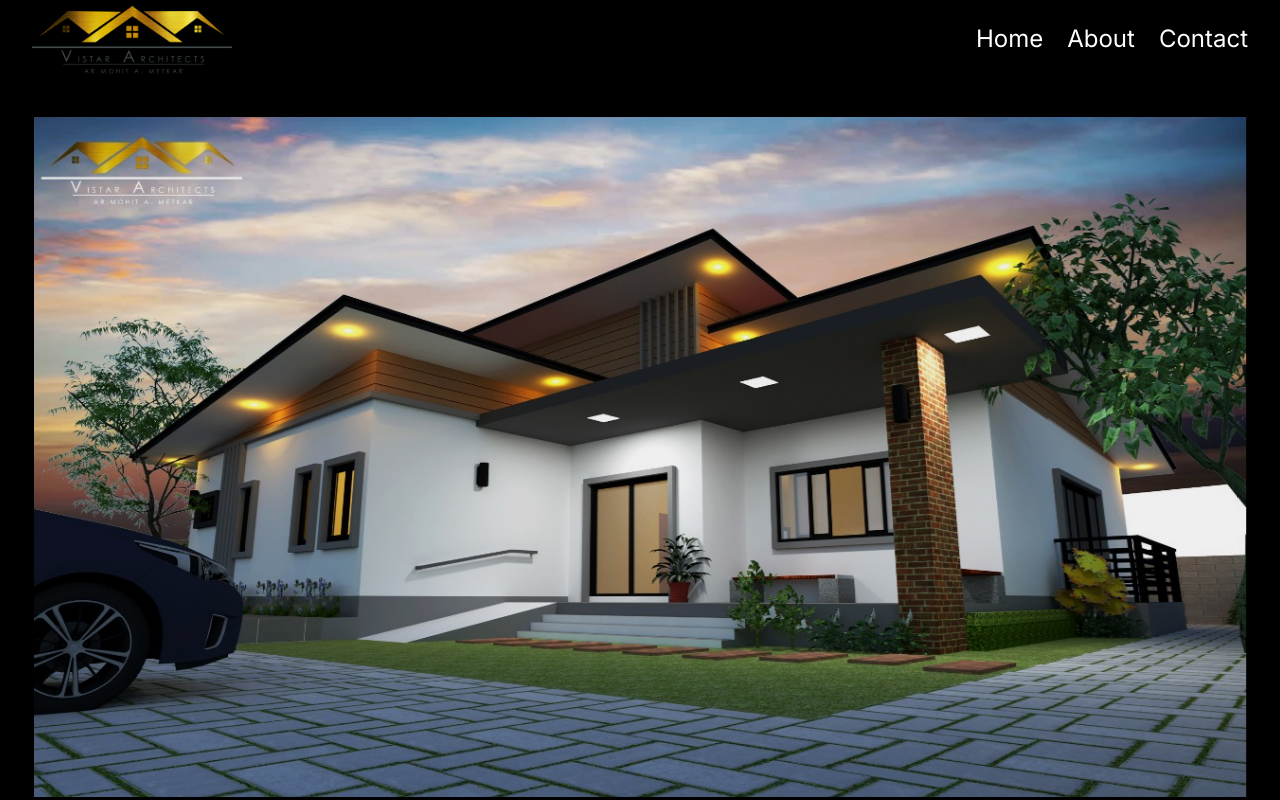
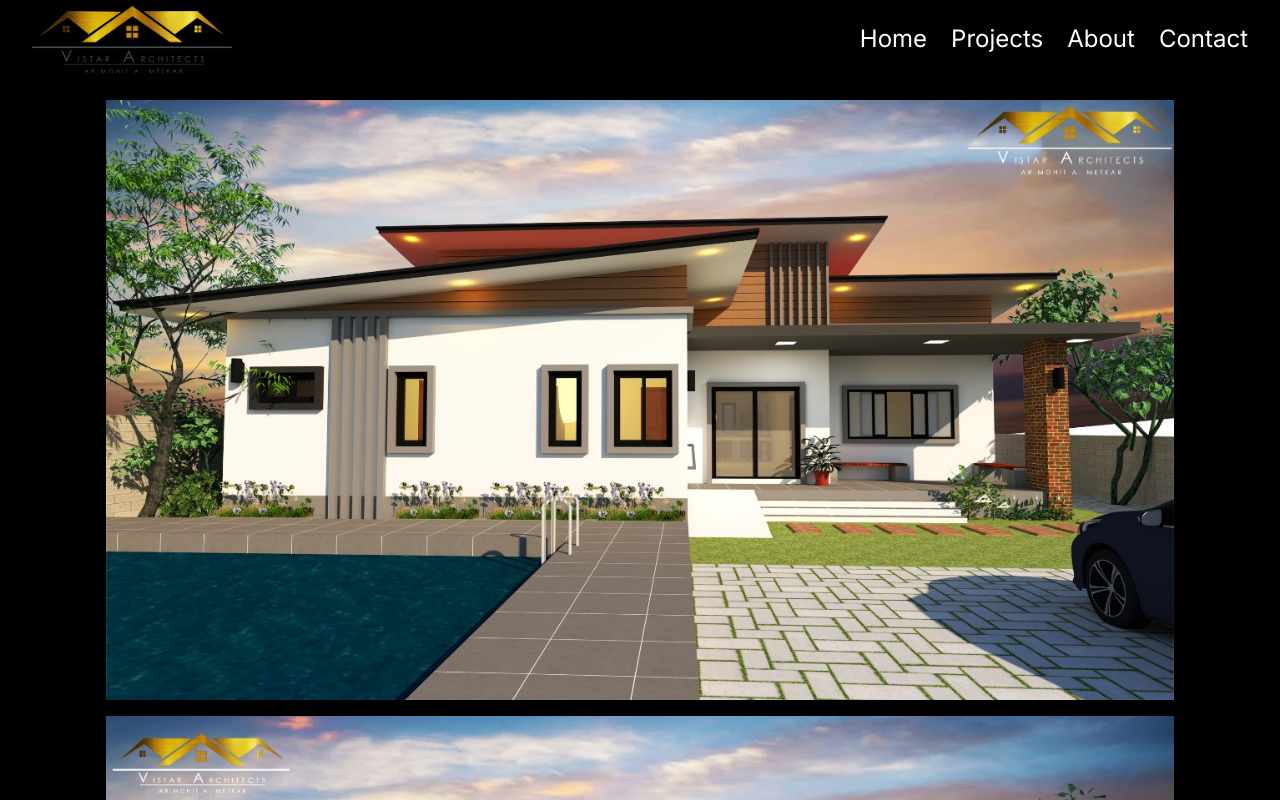
Before and after one commit to darshankharche/vistar-architects, a React (Create React App) app: page / in a window 1280 px wide. Shown: the top 800 px of the page. Built offline with nearby package versions, Linux system fonts and the light colour scheme.

Commit message:
updated details

```diff
--- a/src/App.css
+++ b/src/App.css
@@ -1,5 +1,6 @@
 *{
   box-sizing: border-box;
+  transition: 250ms color linear;
 }
 
 body{
@@ -55,6 +56,15 @@ ul a{
   text-decoration: none;
 }
 
+.home-images{
+  display: flex;
+  justify-content: space-between;
+  gap: 1em;
+  flex-wrap: wrap;
+  max-width: 1100px;
+  margin: 0 auto;
+  padding: 1em;
+}
 
 .carousel{
   padding: 2em;
@@ -108,15 +118,17 @@ ul a{
 .about{
   max-width: 1000px;
   margin: 0 auto;
-  padding: 1em;
+  padding: 0 1em;
 }
 
 .about h1{
+  margin-top:0;
   font-size: 2.25rem;
 }
 
 .about h2{
-  font-size: 2rem;
+  font-size: 1.5rem;
+  margin-top:0;
 }
 
 .about .about-section{
@@ -141,23 +153,34 @@ ul a{
     margin-top: 2em;
   }
 
- .footer a{
+  .footer .mail{
+    color: white;
+    text-decoration: none;
+  }
+
+  .footer .mail:hover{
+    color: gold;
+  }
+
+  .all-links{
+    margin-top:.4em;
+  }
+
+ .all-links a{
    text-decoration: none;
    color: white;
    transform: scale(1);
-
    transition: 500ms transform  ease-in-out;
-
  }
 
- .footer a:hover{
+ .all-links a:hover{
   text-decoration: none;
   color: gold;
   transform: scale(1.1);
 }
 
  .about-head{
-   padding-top: 1.5em;
+   padding-top: 1em;
    text-decoration:underline solid rgba(255, 217, 0, 0.53);
  }
 
@@ -191,3 +214,12 @@ ul a{
   color: black;
   cursor: pointer;
 }
+
+.sub-header{
+ font-size: 2rem;
+ transition: 250ms color linear;
+}
+
+.sub-header:hover{
+  color: gold;
+ }
--- a/src/App.js
+++ b/src/App.js
@@ -1,6 +1,8 @@
 import Navbar from './Navbar';
 import Footer from './Footer';
 import HomeCarousel from './components/home/Carousel';
+import Projects from './components/projects/Projects';
+import Slider from './components/home/Slider';
 import About from './components/about/About';
 import Contact from './components/contact/Contact';
 import {Route, Routes} from 'react-router-dom'
@@ -13,8 +15,10 @@ function App() {
 
       <div className='main-routes'>
         <Routes>
-          <Route path="/" element={<HomeCarousel />} />
+          {/* <Route path="/" element={<HomeCarousel />} /> */}
+          <Route path="/" element={<Slider/>} />
           <Route path="/about" element={<About />} />
+          <Route path="/projects" element={<Projects />} />
           <Route path="/contact" element={<Contact />} />
         </Routes>
       </div>
--- a/src/Footer.js
+++ b/src/Footer.js
@@ -4,7 +4,7 @@ export default function Footer(){
     return(
         <div className='footer'>
             <hr></hr>
-            <a href="mailto:vistar.architect23@gmail.com">vistar.architect23@gmail.com</a>
+            <a className='mail' href="mailto:vistar.architect23@gmail.com">vistar.architect23@gmail.com</a>
             <div className='all-links'>
                 <a href="https://www.instagram.com/vistar_architects" >
                     <i className="fa-brands fa-instagram"></i>
--- a/src/Navbar.js
+++ b/src/Navbar.js
@@ -8,6 +8,7 @@ export default function Navbar(){
 
             <div className='links'>
                 <Link className='link' to="/" >Home</Link>
+                <Link className='link' to="/projects" >Projects</Link>
                 <Link className='link' to="/about" >About</Link>
                 <Link className='link' to="/contact" >Contact</Link>
             </div>
--- a/src/components/about/About.js
+++ b/src/components/about/About.js
@@ -16,8 +16,8 @@ export default function About(props){
             <div className='about-section'>
                 <img src='./images/mohit.jpeg' alt="mohit-metkar"/>
                 <div className='about-sub-section'>
-                    <h2>Mohit Metkar – Professional Architectural and Interior Photographer</h2>
-                    <p>Constantly in the pursuit of an enriching visual experience, Abhishek,
+                    <h2><span className="sub-header">Mohit Metkar</span> – Professional Architectural and Interior Photographer</h2>
+                    <p>Constantly in the pursuit of an enriching visual experience, Mohit,
                     holding a Bachelors’s degree in Architecture, inspired by some world famous Architectural
                     photographers Mike Kelly, Scott Hargis and Julia Anna Gospodarou, he has come a long way
                     as a Professional Architectural Photographer. Driven by a strong sense of space & composition
--- /dev/null
+++ b/src/components/home/Slider.js
@@ -0,0 +1,22 @@
+import React from 'react';
+import carouselData from '../../data/carouselData';
+
+export default function Slider(){
+
+    // console.log(carouselImgs)
+
+
+    return(
+        <div className='home-images'>
+
+            {carouselData.map(data=>{
+                return (
+                    <div key={data.id} className="home-image">
+                        <img key={data.id} id={`carousel-img-${data.id}`} className="carousel-img" src={data.image} alt={data.image} />
+                    </div>
+                )
+            })}
+        </div>
+
+    )
+}
--- /dev/null
+++ b/src/components/projects/Projects.js
@@ -0,0 +1,8 @@
+import React from 'react'
+
+
+export default function Projects(props){
+    return(<div>
+        Projects
+    </div>)
+}
```
